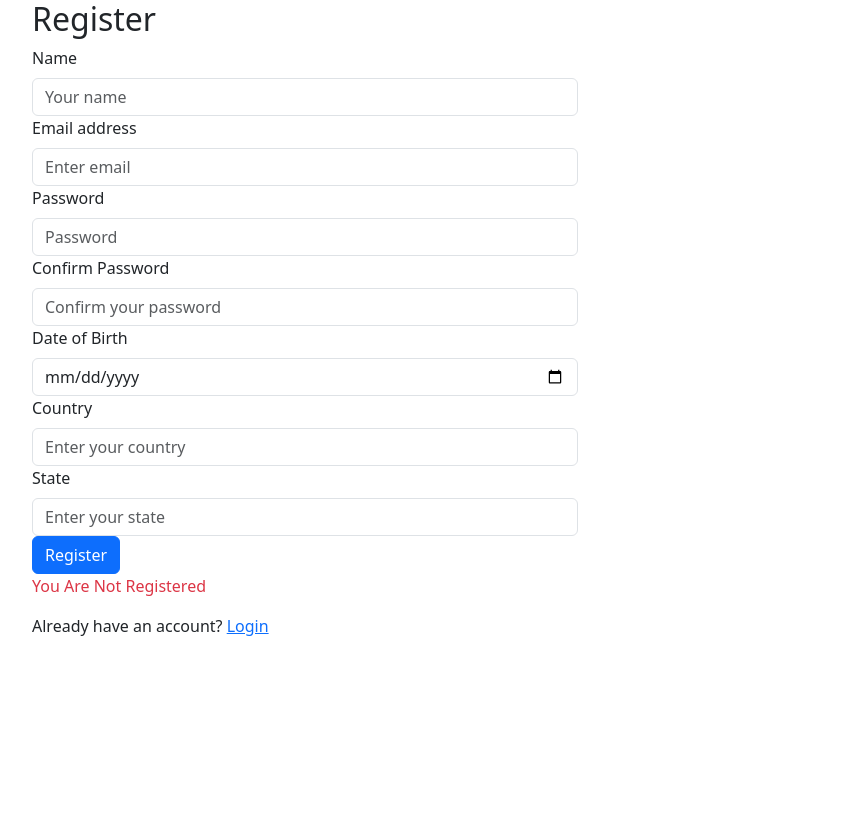
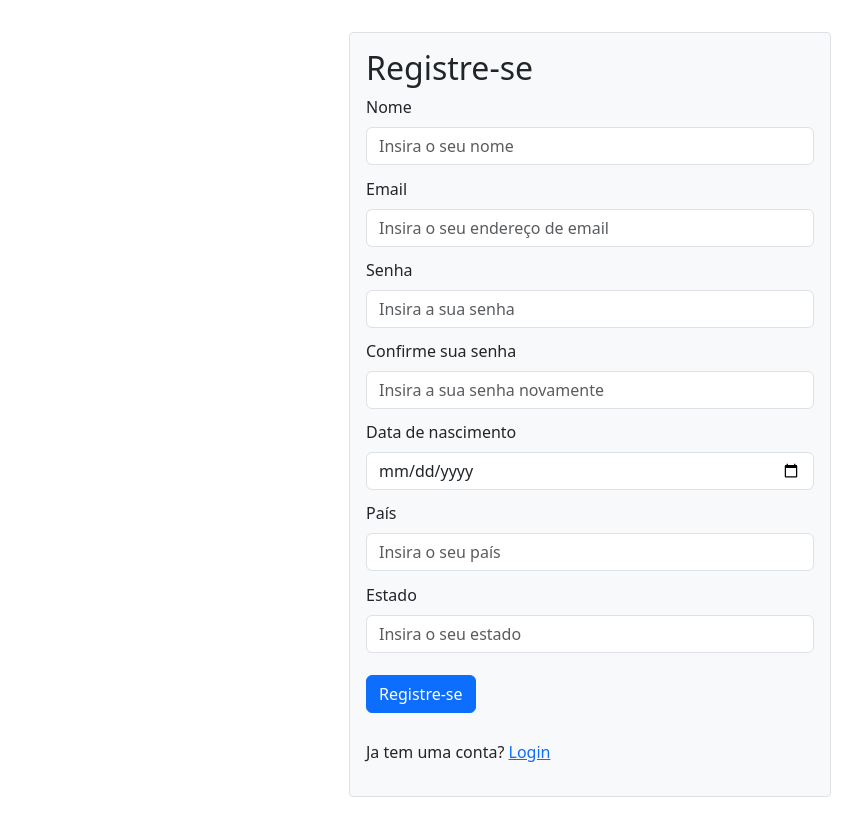
Before and after one commit to 1Matzh/BestBrowserGames, a React (Vite) app: page /register in a window 1280 px wide. Shown: the whole page, without its empty margins (50-912 px from the left). Before the commit the page ends 800 px from the top, so only its background shows below. Built offline with nearby package versions, Linux system fonts and the light colour scheme.

Commit message:
Estilização e correções nas páginas de login e registro

```diff
--- a/src/components/C_Login.jsx
+++ b/src/components/C_Login.jsx
@@ -40,30 +40,30 @@ const Login = () => {
     }
 
     return (
-        <>
+        <div className="login-container">
             <h2>Login</h2>
             <Form onSubmit={(e) => handleSubmit(e)}>
                 {/* email */}
                 <Form.Group controlId="formLogin_Email">
-                    <Form.Label>Email address</Form.Label>
+                    <Form.Label>Email</Form.Label>
                     <Form.Control
                         type="email"
                         name="email"
                         value={email}
                         onChange={(e) => setEmail(e.target.value)}
-                        placeholder="Enter email"
+                        placeholder="Insira o seu endereço de email"
                     />
                 </Form.Group>
 
                 {/* password */}
                 <Form.Group controlId="formLogin_Password">
-                    <Form.Label>Password</Form.Label>
+                    <Form.Label>Senha</Form.Label>
                     <Form.Control
                         type="password"
                         name="password"
                         value={password}
                         onChange={(e) => setPassword(e.target.value)}
-                        placeholder="Password"
+                        placeholder="Insira a sua senha"
                     />
                 </Form.Group>
 
@@ -73,20 +73,20 @@ const Login = () => {
                     type="submit"
                     onClick={(e) => handleSubmit(e)}
                 >
-                    Login
+                    Entrar
                 </Button>
 
                 {/* display success message */}
                 {login ? (
-                    <p className="text-success">You Are Logged in Successfully</p>
+                    <p className="text-success">Login efetuado com sucesso</p>
                 ) : (
-                    <p className="text-danger">You Are Not Logged in</p>
+                    <p className="text-danger"></p>
                 )}
 
                 {/* register link */}
-                <p>Don't have an account? <a href="/register">Register</a></p>
+                <p>Não tem uma conta? <a href="/register">Registre-se</a></p>
             </Form>
-        </>
+        </div>
     )
 }
 
--- a/src/components/C_Register.jsx
+++ b/src/components/C_Register.jsx
@@ -43,90 +43,90 @@ const Register = () => {
         }
 
     return (
-        <>
-            <h2>Register</h2>
+        <div className="register-container">
+            <h2>Registre-se</h2>
             {/* password */}
             <Form.Group controlId="formRegister_Name">
-                    <Form.Label>Name</Form.Label>
+                    <Form.Label>Nome</Form.Label>
                     <Form.Control
-                        type="name"
+                        type="text"
                         name="name"
                         value={name}
                         onChange={(e) => setName(e.target.value)}
-                        placeholder="Your name"
+                        placeholder="Insira o seu nome"
                     />
                 </Form.Group>
 
             <Form onSubmit={(e) => handleSubmit(e)}>
                 {/* email */}
                 <Form.Group controlId="formRegister_Email">
-                    <Form.Label>Email address</Form.Label>
+                    <Form.Label>Email</Form.Label>
                     <Form.Control
                         type="email"
                         name="email"
                         value={email}
                         onChange={(e) => setEmail(e.target.value)}
-                        placeholder="Enter email"
+                        placeholder="Insira o seu endereço de email"
                     />
                 </Form.Group>
 
                 {/* password */}
                 <Form.Group controlId="formRegister_Password">
-                    <Form.Label>Password</Form.Label>
+                    <Form.Label>Senha</Form.Label>
                     <Form.Control
                         type="password"
                         name="password"
                         value={password}
                         onChange={(e) => setPassword(e.target.value)}
-                        placeholder="Password"
+                        placeholder="Insira a sua senha"
                     />
                 </Form.Group>
 
                 {/* confirm-password */}
                 <Form.Group controlId="formRegister_ConfirmPassword">
-                    <Form.Label>Confirm Password</Form.Label>
+                    <Form.Label>Confirme sua senha</Form.Label>
                     <Form.Control
-                        type="confirmPassword"
+                        type="password"
                         name="confirmPassword"
                         value={confirmPassword}
                         onChange={(e) => setConfirmPassword(e.target.value)}
-                        placeholder="Confirm your password"
+                        placeholder="Insira a sua senha novamente"
                     />
                 </Form.Group>
 
                 {/* confirm-password */}
                 <Form.Group controlId="formRegister_BirthDate">
-                    <Form.Label>Date of Birth</Form.Label>
+                    <Form.Label>Data de nascimento</Form.Label>
                     <Form.Control
                         type="date"
                         name="birthDate"
                         value={birthDate}
                         onChange={(e) => setBirthDate(e.target.value)}
-                        placeholder="Enter your date of birth"
+                        placeholder="Insira a sua data de nascimento"
                     />
                 </Form.Group>
 
                 {/* country */}
                 <Form.Group controlId="formRegister_Country">
-                    <Form.Label>Country</Form.Label>
+                    <Form.Label>País</Form.Label>
                     <Form.Control
-                        type="country"
+                        type="text"
                         name="country"
                         value={country}
                         onChange={(e) => setCountry(e.target.value)}
-                        placeholder="Enter your country"
+                        placeholder="Insira o seu país"
                     />
                 </Form.Group>
 
                 {/* state */}
                 <Form.Group controlId="formRegister_State">
-                    <Form.Label>State</Form.Label>
+                    <Form.Label>Estado</Form.Label>
                     <Form.Control
-                        type="state"
+                        type="text"
                         name="state"
                         value={state}
                         onChange={(e) => setState(e.target.value)}
-                        placeholder="Enter your state"
+                        placeholder="Insira o seu estado"
                     />
                 </Form.Group>
 
@@ -136,20 +136,20 @@ const Register = () => {
                     type="submit"
                     onClick={(e) => handleSubmit(e)}
                 >
-                    Register
+                    Registre-se
                 </Button>
 
                 {/* display success message */}
                 {register ? (
-                    <p className="text-success">You Are Registered Successfully</p>
+                    <p className="text-success">Você foi registrado com sucesso</p>
                 ) : (
-                    <p className="text-danger">You Are Not Registered</p>
+                    <p className="text-danger"></p>
                 )}
 
                 {/* login link */}
-                <p>Already have an account? <a href="/">Login</a></p>
+                <p>Ja tem uma conta? <a href="/">Login</a></p>
             </Form>
-        </>
+        </div>
     )
 }
 
--- a/src/global.css
+++ b/src/global.css
@@ -5,6 +5,33 @@
   border-radius: .25rem;
   padding: 1rem;
   margin: 0.5rem;
+}
+
+/* Login & Register */
+.row{
+  display: flex;
+  justify-content: center;
+  flex-direction: column;
+  align-items: center;
+}
+
+.login-container,
+.register-container {
+  margin: 2rem;
+  background-color: #f8f9fa;
+  border: 1px solid #dee2e6;
+  border-radius: .25rem;
+  padding: 1rem;
+}
+
+.login-container input,
+.register-container input {
+  margin-bottom: .7rem;
+}
+
+.login-container button,
+.register-container button {
+  margin: .7rem 0;
 }
 
 /* Home */
```
